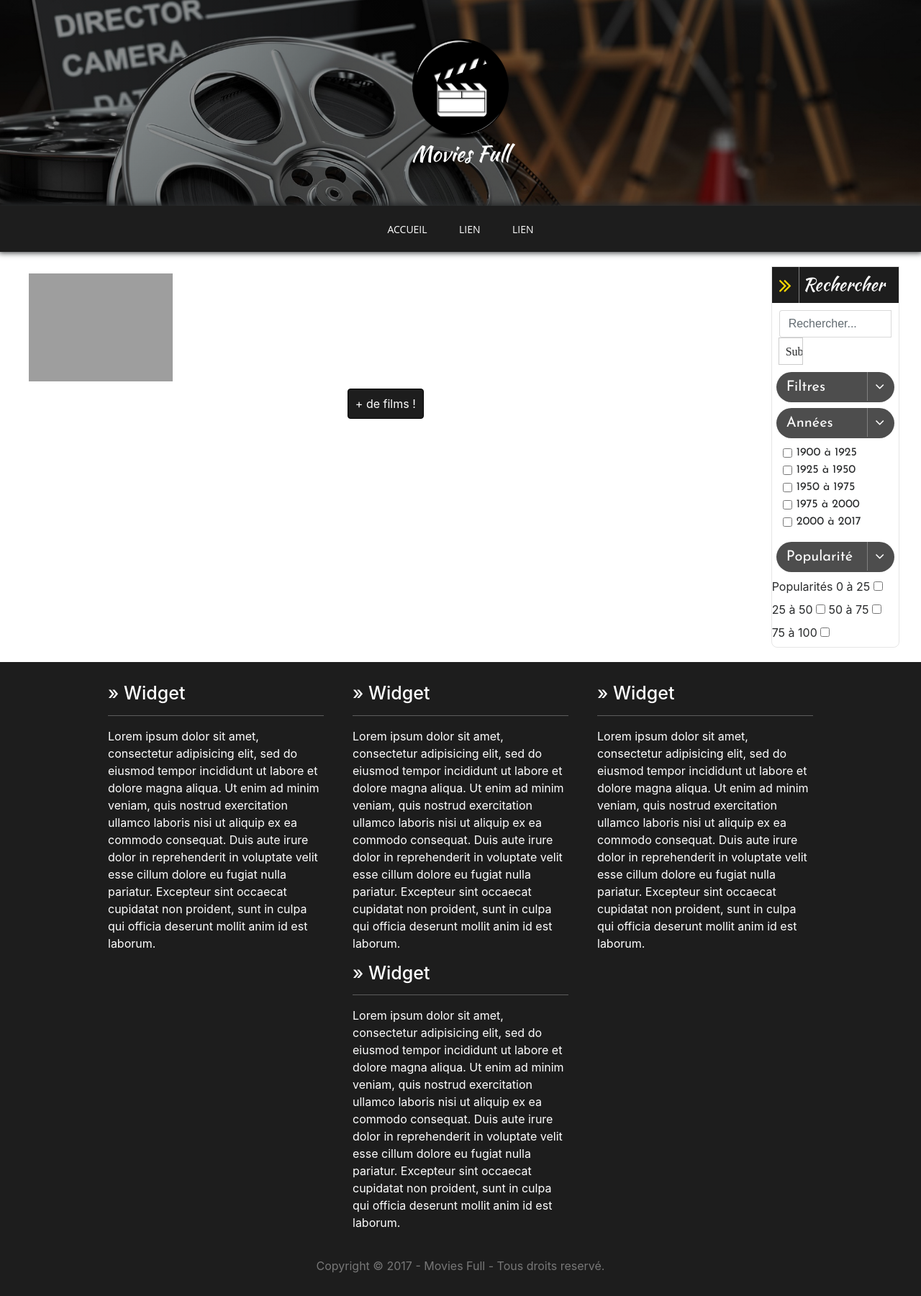
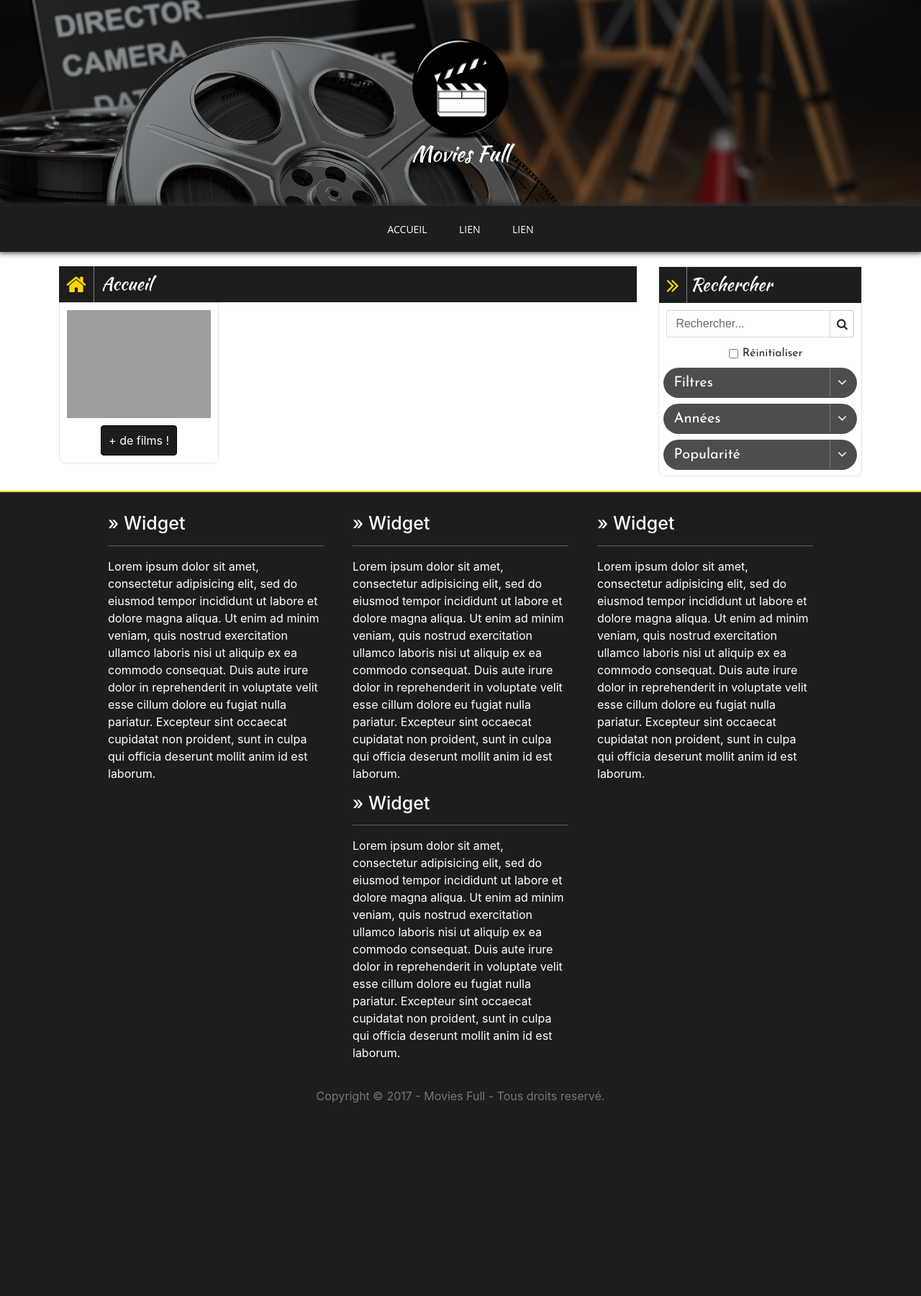
Before and after one commit to ThorphinBugzStudio/movies_team_work, a PHP site: page / in a window 1280 px wide. Shown: the part 54-1855 px from the top of the page at 72% size. After the commit the page ends 1587 px from the top, so only its background shows below. Run offline with PHP 8.4, Linux system fonts and the light colour scheme; tables that the repository leaves empty or names only in its code hold one stand-in row (values such as "Sample post"); grey boxes are pictures that could not be loaded.

Commit message:
Update VIOLENTE du CSS

```diff
--- a/inc/css/style.css
+++ b/inc/css/style.css
@@ -113,6 +113,7 @@
 
 .btn_more {
   text-align: center;
+  margin-bottom: 10px;
 }
 
 .vignette {
@@ -164,7 +165,7 @@
   font-size: 25px;
   color: white;
   margin-bottom: 0;
-  padding-left: 5px;
+  padding-left: 10px;
 }
 
 .page_title i {
@@ -172,6 +173,16 @@
   padding: 10px;
   border-right: 1px solid grey;
 }
+
+@media (max-width: 900px) {
+  .page_title h2,
+  .page_title i,
+  .widget_title > h2,
+  .widget_title i {
+    font-size: 20px !important;
+  }
+}
+
 .hidden {
   display: none;
 }
@@ -191,6 +202,12 @@
 
 .spacer-y-10 {
   margin: 10px 0;
+}
+
+@media (max-width: 767px) {
+  .widget {
+    margin-top: 15px;
+  }
 }
 
 /* ------------- INSCRIPTION -------------- */
@@ -247,6 +264,51 @@
   text-align: center;
 }
 
+/* --------------- CONNEXION --------------- */
+
+.checkbox_saveme label input, .checkbox {
+  margin-right: 6px;
+  vertical-align: sub;
+  position: relative;
+  top: -1px;
+  overflow: hidden;
+}
+
+.newPost input:not(.btn_validate):not(.btn_cancel):not(.checkbox) {
+  width: 100%;
+}
+
+/* --------------- DETAIL --------------- */
+
+.title-detail {
+  font-family: 'Josefin Sans', sans-serif;
+  font-size: 20px;
+  font-weight: bold;
+}
+
+.title-detail ~ p {
+  margin: 0 0 0 6px;
+  font-family: 'Josefin Sans', sans-serif;
+  text-align: justify;
+}
+
+.vignette2 {
+  box-shadow: 0 0 11px -3px;
+}
+
+.detail_content {
+  padding: 20px;
+}
+
+.fa-star-note {
+  color: orange;
+  font-size: 20px;
+}
+
+.fa-star-note:hover {
+  color: red;
+}
+
 /* ------------- CATÉGORIES ---------------- */
 
 .widget_title {
@@ -269,8 +331,12 @@
   border-right: 1px solid grey;
 }
 
+.btn-search {
+  border-left: 0;
+  border-radius: 0 4px 4px 0;
+}
+
 .search-form {
-  height: 100%;
   border: 1px solid rgba(0, 0, 0, 0.1);
   border-radius: 0 0 8px 8px;
 }
@@ -354,6 +420,7 @@ footer {
   margin-top: 20px;
   width: 100%;
   position: relative;
+  border-top: 2px solid #ffd800;
 }
 
 .footer-center {
--- a/inc/js/app.js
+++ b/inc/js/app.js
@@ -1,16 +1,35 @@
 //--------------------------- hide filter-------------------------------------//
 
-$('#filter').on("click", function (event)
-{
+$('#filter').on("click", function (event) {
   if(!$('#options').hasClass('hidden')){
     // console.log('francis');
     $('#options').addClass('hidden');
   } else {
       // console.log('coucou');
       $('#options').removeClass('hidden');
-
   }
 })
+
+$('#years').on("click", function (event) {
+  if(!$('#options2').hasClass('hidden')){
+    // console.log('francis');
+    $('#options2').addClass('hidden');
+  } else {
+      // console.log('coucou');
+      $('#options2').removeClass('hidden');
+  }
+})
+
+$('#popularity').on("click", function (event) {
+  if(!$('#options3').hasClass('hidden')){
+    // console.log('francis');
+    $('#options3').addClass('hidden');
+  } else {
+      // console.log('coucou');
+      $('#options3').removeClass('hidden');
+  }
+})
+
 $('#erase-all').change(function(){
   // console.log($('.category-box').val)
   $('.category-box').prop('checked', false);
--- a/index.php
+++ b/index.php
@@ -94,8 +94,8 @@ foreach($films as $film)
    }
 }
 
-// Requête pour afficher les 12 premiers films
-$sql = "SELECT * FROM movies_full ORDER BY RAND() LIMIT 12";
+// Requête pour afficher les 20 premiers films
+$sql = "SELECT * FROM movies_full ORDER BY RAND() LIMIT 20";
 $query = $pdo->prepare($sql);
         $query->execute();
         $movies = $query->fetchAll();
@@ -190,9 +190,14 @@ if(!empty($_POST['submit']))
 
 
 <div class="container-fluid">
-  <div class="row">
-    <div class="col-xl-10 col-lg-10 col-sm-12">
-      <div class="movies_grid">
+  <div class="row justify-content-center">
+    <div class="col-sm-12 col-md-7 col-lg-8 col-xl-8">
+      <!-- Titre : Accueil -->
+      <div class="page_title row">
+        <i class="fa fa-home" aria-hidden="true"></i>
+        <h2 class="my-auto">Accueil</h2>
+      </div>
+      <div class="movies_grid search-form">
         <?php
         if($success==false){
 //Afficher les 10 films au hasard
@@ -209,15 +214,15 @@ if(!empty($_POST['submit']))
           }
         }
         ?>
-      </div>
         <!-- Bouton "+ de films !" -->
         <div class="justify-content-center btn_more">
           <a class="btn btn_more_movies" href="index.php" role="button">+ de films !</a>
         </div>
+      </div>
 
     </div>
 
-    <div class="col-xl-2 col-lg-2 col-sm-12">
+    <div class="widget col-sm-12 col-md-4 col-lg-3 col-xl-3">
       <!-- WIDGET : Rechercher -->
       <div class="search-form">
         <div class="widget_title row">
@@ -225,21 +230,22 @@ if(!empty($_POST['submit']))
           <h2 class="my-auto">Rechercher</h2>
         </div>
 
-        <div class="input-group">
           <form class="" action="" method="post">
-            <input type="text" class="form-control w-100" name="search-content" placeholder="Rechercher...">
-            <span class="input-group-btn">
-              <input class="btn btn-secondary" type="submit" name="submit"><i class="fa fa-search" aria-hidden="true"></i>
-            </span>
+            <div class="container-fluid row justify-content-center mx-auto input-group">
+              <input type="text" class="form-control" name="search-content" placeholder="Rechercher...">
+              <input class="btn btn-secondary btn-search" type="submit" name="submit" value="&#xf002">
             </div>
+
+            <div class="row justify-content-center">
+              <label for="erase" class="delete_all"><input class="checkbox" type="checkbox" id="erase-all" name="erase" value="" class="delete_all">Réinitialiser</label>
+            </div>
+
             <!-- SOUS-MENU : Filtres -->
             <div class="sub-category">
               <i class="fa fa-angle-down float-right btn_filter" id="filter" aria-hidden="true"></i>
               <h3>Filtres</h3>
             </div>
-        <div class="hidden"id="options">
-          <label for="erase" class="delete_all">Tout effacer</label>
-          <input type="checkbox" id="erase-all" name="erase" value="" class="delete_all">
+            <div class="hidden" id="options">
               <ul class="search_category">
                 <?php foreach($genres as $genre){ ?>
                   <li>
@@ -251,12 +257,12 @@ if(!empty($_POST['submit']))
 
               <!-- SOUS-MENU : Année -->
               <div class="sub-category">
-            <i class="fa fa-angle-down float-right btn_filter" aria-hidden="true"></i>
+                <i class="fa fa-angle-down float-right btn_filter" id="years" aria-hidden="true"></i>
                 <h3>Années</h3>
               </div>
+              <div class="hidden" id="options2">
                 <ul class="search_category">
                 <?php
-
                 $annees = array(
                   '1900/1925' => '1900 à 1925',
                   '1925/1950' => '1925 à 1950',
@@ -265,42 +271,37 @@ if(!empty($_POST['submit']))
                   '2000/2017' => '2000 à 2017'
                 );
 
-
-
-              foreach($annees as $annee => $key)
-              { ?>
-
+                  foreach($annees as $annee => $key) { ?>
                     <li>
-
                       <label for="years"><input class="category-box" type="checkbox" name="year-of-prod[]" value="<?php echo $key ?>"><?php echo $key ?></label>
                     </li>
-
-            <?php
-              } ?>
+                <?php } ?>
                 </ul>
+              </div>
 
               <!-- SOUS-MENU : Popularité -->
               <div class="sub-category">
-            <i class="fa fa-angle-down float-right btn_filter" aria-hidden="true"></i>
+                <i class="fa fa-angle-down float-right btn_filter" id="popularity" aria-hidden="true"></i>
                 <h3>Popularité</h3>
               </div>
+              <div class="hidden" id="options3">
+                <ul class="search_category">
+              <!--<label for="pops">Popularités</label>-->
 
-          <label for="pops">Popularités</label>
-
-          <?php $popus =array(
-
+              <?php $popus = array(
                     '0 à 25' => '0 à 25',
                     '25 à 50' => '25 à 50',
                     '50 à 75' => '50 à 75',
                     '75 à 100' => '75 à 100'
               );
-          foreach($popus as $popu)
-          { ?>
-            <label for="ratings"><?php echo $popu ?></label>
-            <input class="category-box" type="checkbox" name="ratings[]" value="<?php echo $popu ?>">
 
-        <?php  } ?>
-
+              foreach($popus as $popu) { ?>
+                  <li>
+                    <label for="ratings"><input class="category-box" type="checkbox" name="ratings[]" value="<?php echo $popu ?>"><?php echo $popu ?></label>
+                  </li>
+            <?php } ?>
+              </ul>
+              </div>
             </div>
       </form>
     </div>
```
Also changed, not shown: detail.php (+108 -39 lines), login.php (+26 -13 lines), pdo.php (added, +12 -0 lines). Lines whose indentation alone changed are shown as unchanged.
